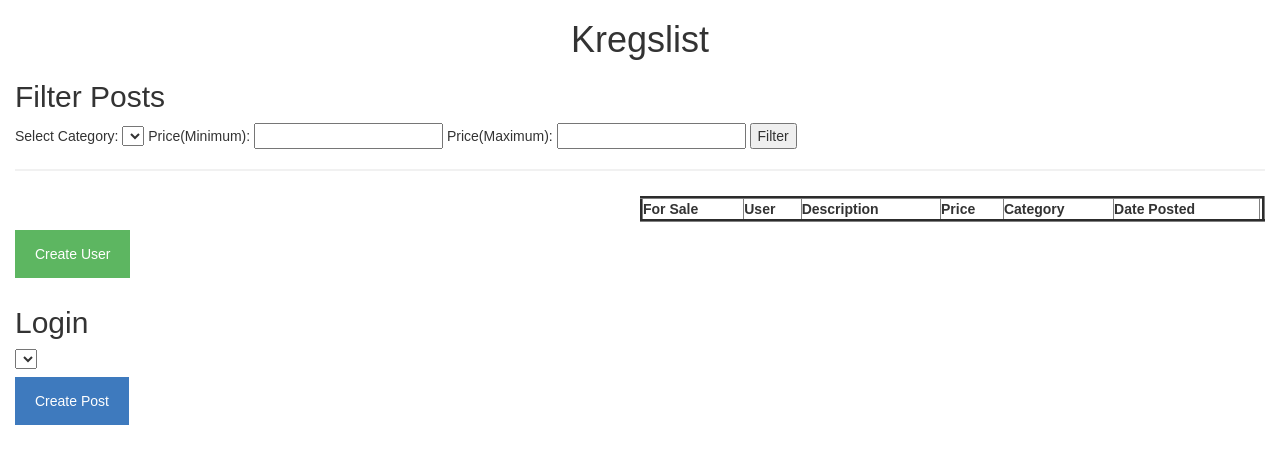
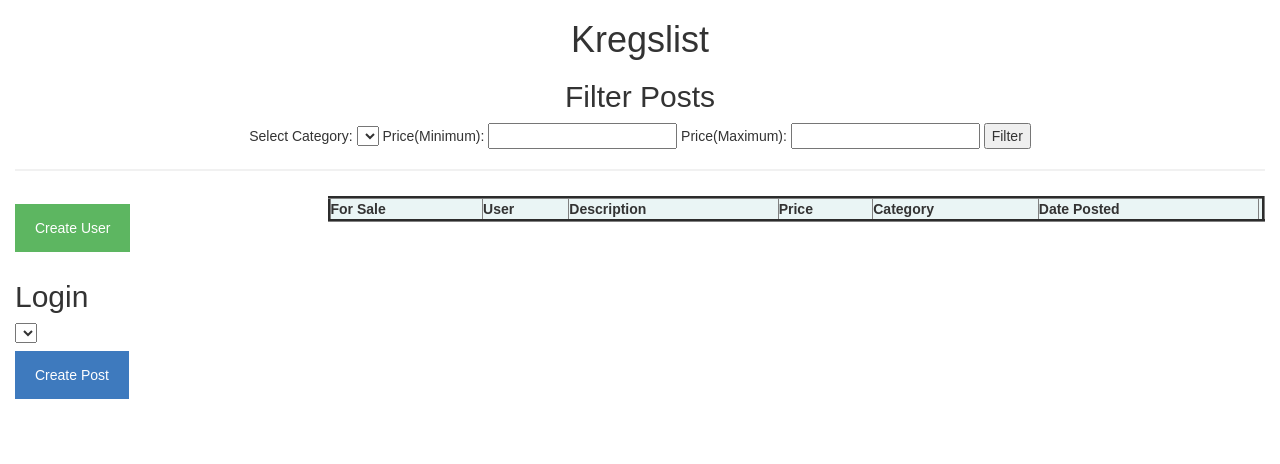
Before and after one commit to UMM-CSci-4453-S19/final-project-kregslist, a plain HTML site: page public/index.html in a window 1280 px wide. Drawn offline with nearby package versions, Linux system fonts and the light colour scheme; no server answers.

Commit message:
made a few changes on the look of the table

```diff
--- a/public/index.html
+++ b/public/index.html
@@ -7,6 +7,9 @@
   <link rel="stylesheet" href="https://maxcdn.bootstrapcdn.com/bootstrap/3.3.1/css/bootstrap.min.css">
   <script src="https://ajax.googleapis.com/ajax/libs/angularjs/1.3.4/angular.min.js"></script>
   <script src="click.js"></script>
+  <link rel="stylesheet" href="https://maxcdn.bootstrapcdn.com/bootstrap/3.4.0/css/bootstrap.min.css">
+  <script src="https://ajax.googleapis.com/ajax/libs/jquery/3.4.0/jquery.min.js"></script>
+  <script src="https://maxcdn.bootstrapcdn.com/bootstrap/3.4.0/js/bootstrap.min.js"></script>
   <link rel="stylesheet" href="style.css">
 
 </head>
@@ -30,8 +33,9 @@
     </div>
     <hr>
 
-    <div class = "post_table"align="right">
-    <table id="cart" style="width:50%" border="3px solid black">
+    <div class = "post_table">
+    <table id="cart" style="width:100%" border="3px solid black">
+      <thead>
       <tr>
         <th>For Sale</th>
         <th>User</th>
@@ -41,7 +45,8 @@
         <th>Date Posted</th>
         <th></th>
       </tr>
-
+    <thead>
+      <tbody>
       <tr ng-repeat="item in post">
         <td>{{item.title}}</td>
           <td>{{item.first_name}} {{item.last_name}}  {{item.email}}</td>
@@ -50,12 +55,14 @@
         <td>{{item.type}}</td>
         <td>{{item.post_time}}</td>
         <td><button id="{{item.post_id}}" ng-click="remove($event,'item.post_id');">delete</button></td>
+      </tr>
+        </tbody>
+    </table>
+  </div>
+
+<div class= "left_side" >
 
 
-      </tr>
-    </table>
-
-  </div>
   <div class = "create_user" align="left">
     <button class = "create_user_but" onclick="document.getElementById('id01').style.display='block'" style="width:auto;">Create User</button>
 
@@ -140,7 +147,7 @@
 
 
 
-
+  </div>
 
 
 
--- a/public/style.css
+++ b/public/style.css
@@ -156,5 +156,17 @@ hr {
 }
 
 .filter_post {
+  text-align: center;
+}
+.post_table {
+  background-color: #eaf5f5;
+  float: right;
+  width: 75%;
+  height: 70%;
+}
+
+.left_side {
+  float: left;
+  width: 25%;
 
 }
```
